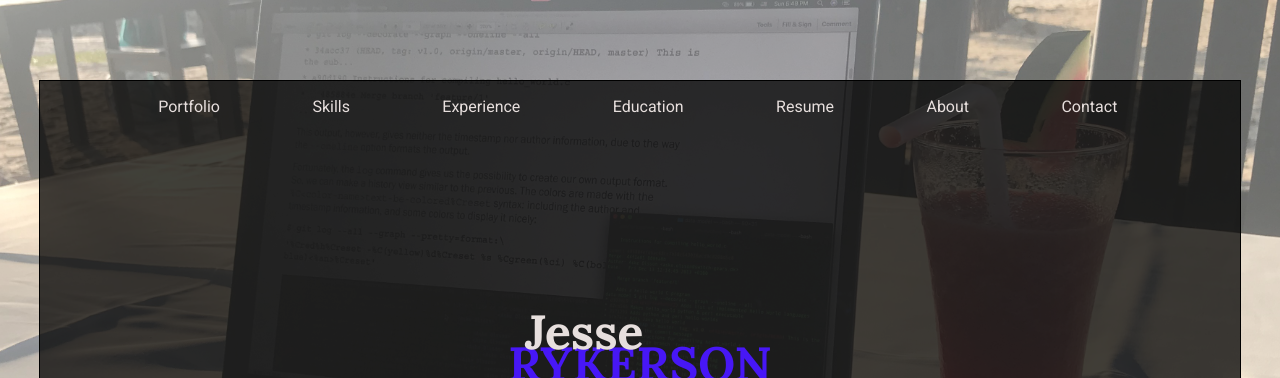
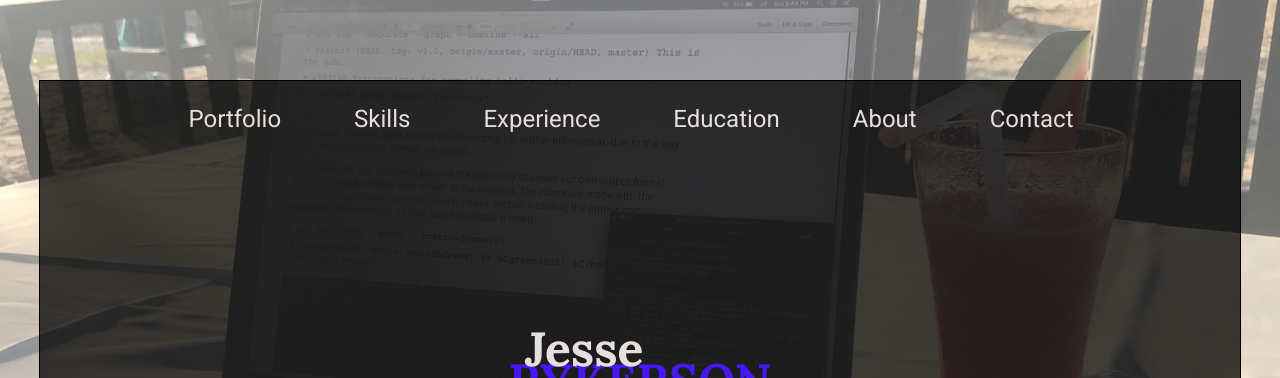
Before and after one commit to Jryke/personal-website, a React app: page / in a window 1280 px wide. Shown: the top 378 px of the page. Built offline with nearby package versions, Linux system fonts and the light colour scheme.

Commit message:
resume removed from nav

```diff
--- a/src/components/Introduction.js
+++ b/src/components/Introduction.js
@@ -14,7 +14,6 @@ const Introduction = () => {
 							<li className='intro-nav-link'><Link to='/skills'>Skills</Link></li>
 							<li className='intro-nav-link'><Link to='./experience'>Experience</Link></li>
 							<li className='intro-nav-link'><Link to='./education'>Education</Link></li>
-							<li className='intro-nav-link'>Resume</li>
 							<li className='intro-nav-link'><Link to='/about'>About</Link></li>
 							<li className='intro-nav-link'><Link to='/contact'>Contact</Link></li>
 						</ul>
--- a/src/styles/introduction.css
+++ b/src/styles/introduction.css
@@ -25,7 +25,8 @@
 	display: grid;
 	grid-template-columns: auto auto auto auto auto auto auto auto;
 	grid-gap: 2rem;
-	padding-left: 5.5rem;
+	padding-left: 8rem;
+	font-size: 1.5rem;
 	list-style: none;
 }
 .intro-nav-link a:link {
```
